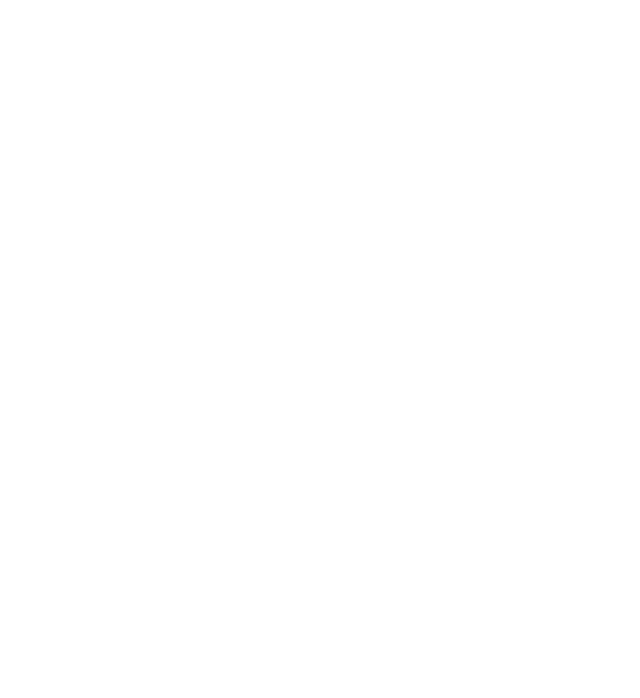
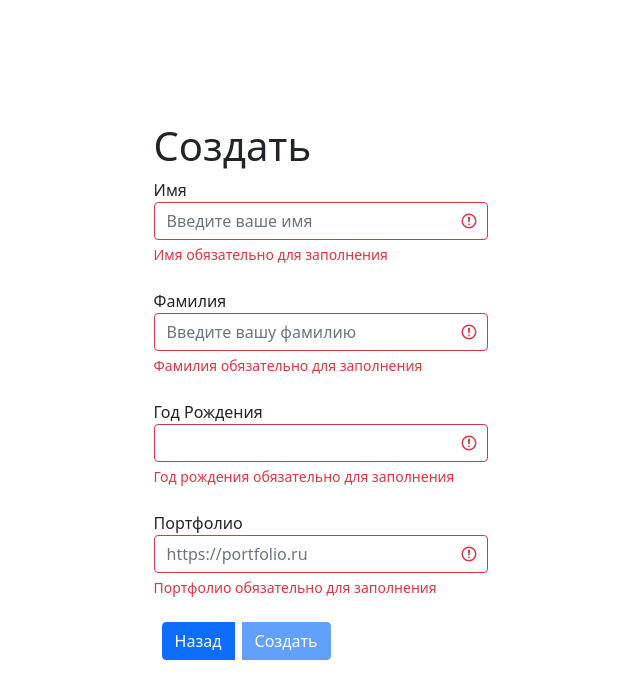
Before and after one commit to Solexofficial/react-student-card, a React (Create React App) app: page /student in a window 1280 px wide. Shown: the top 698 px of the page, without its empty margins (319-959 px from the left). Built offline with nearby package versions, Linux system fonts and the light colour scheme.

Commit message:
feat: student form, validating

```diff
--- a/src/app/App.js
+++ b/src/app/App.js
@@ -1,6 +1,6 @@
 import React from 'react';
 import { Switch, Route } from 'react-router-dom';
-import CreateForm from './layouts/createForm';
+import Form from './layouts/form';
 import Main from './layouts/main';
 
 function App() {
@@ -19,7 +19,7 @@
         >
           <Switch>
             <Route path='/' exact component={Main} />
-            <Route path='/create' component={CreateForm} />
+            <Route path='/student' component={Form} />
           </Switch>
         </div>
       </div>
--- /dev/null
+++ b/src/app/components/textField.jsx
@@ -0,0 +1,43 @@
+import React from 'react';
+import PropTypes from 'prop-types';
+
+const TextField = ({ label, type, placeholder, name, value, onChange, error, ...rest }) => {
+  const getInputClasses = () => {
+    return 'form-control' + (error ? ' is-invalid' : '');
+  };
+
+  return (
+    <div className='mb-4'>
+      <label htmlFor={name}>{label}</label>
+      <div className='input-group has-validation'>
+        <input
+          id={name}
+          name={name}
+          value={value}
+          placeholder={placeholder}
+          onChange={onChange}
+          type={type}
+          className={getInputClasses()}
+          {...rest}
+        />
+        {error && <div className='invalid-feedback'>{error}</div>}
+      </div>
+    </div>
+  );
+};
+
+TextField.defaultProps = {
+  type: 'text',
+};
+
+TextField.propTypes = {
+  label: PropTypes.string,
+  type: PropTypes.string,
+  name: PropTypes.string,
+  value: PropTypes.oneOfType([PropTypes.string, PropTypes.number]),
+  placeholder: PropTypes.string,
+  onChange: PropTypes.func,
+  error: PropTypes.string,
+};
+
+export default TextField;
--- a/src/app/layouts/createForm.jsx
+++ /dev/null
@@ -1,35 +0,0 @@
-import React from 'react';
-import { useHistory } from 'react-router';
-import { getStorageData, setStorageData } from '../utils/storage';
-
-const CreateForm = () => {
-  const history = useHistory();
-
-  const handleGoHome = () => {
-    history.replace('/');
-  };
-
-  const handleSetStorage = () => {
-    setStorageData('student', {
-      firstName: 'Mark',
-      secondName: 'Pokrovsky',
-      birthYear: 1995,
-      portfolioUrl: 'https:asd.ru',
-    });
-  };
-  return (
-    <>
-      <h1>{getStorageData('student') ? 'Редактировать' : 'Создать'}</h1>
-      <div style={{ display: 'flex' }}>
-        <button className='btn btn-primary mx-2' onClick={handleGoHome}>
-          Назад
-        </button>
-        <button className='btn btn-primary' onClick={handleSetStorage}>
-          Создать
-        </button>
-      </div>
-    </>
-  );
-};
-
-export default CreateForm;
--- /dev/null
+++ b/src/app/layouts/form.jsx
@@ -0,0 +1,113 @@
+import React, { useState, useEffect } from 'react';
+import { useHistory } from 'react-router';
+import { getStorageData, setStorageData } from '../utils/storage';
+import TextField from '../components/textField';
+import validator from '../utils/validator';
+
+const Form = () => {
+  const history = useHistory();
+  const initialState = { firstName: '', secondName: '', birthYear: '', portfolioUrl: '' };
+  const [data, setData] = useState(getStorageData('student') || initialState);
+  const [errors, setErrors] = useState({});
+
+  const validate = () => {
+    const errors = validator(data, validatorConfig);
+    setErrors(errors);
+    return Object.keys(errors).length === 0;
+  };
+
+  const isValid = Object.keys(errors).length === 0;
+
+  const validatorConfig = {
+    firstName: {
+      isRequired: { message: 'Имя обязательно для заполнения' },
+    },
+    secondName: {
+      isRequired: { message: 'Фамилия обязательно для заполнения' },
+    },
+    birthYear: {
+      isRequired: { message: 'Год рождения обязательно для заполнения' },
+      isValidYear: { message: 'Поле "Год Рождения" не корректно' },
+    },
+    portfolioUrl: {
+      isRequired: { message: 'Портфолио обязательно для заполнения' },
+      isUrl: { message: 'Поле портфолио должно быть ссылкой' },
+    },
+  };
+  useEffect(() => {
+    validate();
+  }, [data]);
+
+  const handleGoHome = () => {
+    history.replace('/');
+  };
+
+  const handleSetStorage = data => {
+    setStorageData('student', data);
+  };
+
+  const handleChange = ({ target }) => {
+    setData(prevState => ({ ...prevState, [target.name]: target.value }));
+  };
+
+  const handleSubmit = e => {
+    e.preventDefault();
+    handleSetStorage(data);
+  };
+
+  return (
+    <>
+      <div
+        style={{ display: 'flex', flexDirection: 'column', justifyContent: 'center', width: '30%', minHeight: '100%' }}
+      >
+        <h1>{getStorageData('student') ? 'Редактировать' : 'Создать'}</h1>
+        <form style={{ minHeight: 500 }}>
+          <TextField
+            label='Имя'
+            value={data.firstName}
+            placeholder='Введите ваше имя'
+            name='firstName'
+            onChange={handleChange}
+            error={errors.firstName}
+          />
+          <TextField
+            label='Фамилия'
+            value={data.secondName}
+            placeholder='Введите вашу фамилию'
+            name='secondName'
+            onChange={handleChange}
+            error={errors.secondName}
+          />
+          <TextField
+            label='Год Рождения'
+            type='number'
+            value={data.birthYear}
+            min={1900}
+            max={new Date().getFullYear()}
+            name='birthYear'
+            onChange={handleChange}
+            error={errors.birthYear}
+          />
+          <TextField
+            label='Портфолио'
+            value={data.portfolioUrl}
+            placeholder='https://portfolio.ru'
+            name='portfolioUrl'
+            onChange={handleChange}
+            error={errors.portfolioUrl}
+          />
+          <div className='btn-group'>
+            <button className='btn btn-primary mx-2' onClick={handleGoHome}>
+              Назад
+            </button>
+            <button className='btn btn-primary' type='submit' onClick={handleSubmit} disabled={!isValid}>
+              {getStorageData('student') ? 'Обновить' : 'Создать'}
+            </button>
+          </div>
+        </form>
+      </div>
+    </>
+  );
+};
+
+export default Form;
--- a/src/app/layouts/main.jsx
+++ b/src/app/layouts/main.jsx
@@ -15,7 +15,7 @@
           <h5 className='m-5'>Нет данных</h5>
         </>
       )}
-      <Link to='/create'>
+      <Link to='/student'>
         <button className='btn btn-primary' type='button'>
           {data ? 'Редактировать' : 'Добавить'}
         </button>
--- /dev/null
+++ b/src/app/utils/validator.js
@@ -0,0 +1,38 @@
+export default function validator(data, config) {
+  const errors = {};
+
+  function validate(validateMethod, data, config) {
+    let statusValidate;
+
+    switch (validateMethod) {
+      case 'isRequired':
+        statusValidate = String(data).trim() === '';
+        break;
+      case 'isUrl':
+        {
+          const urlRegExp =
+            /https?:\/\/(www\.)?[-a-zA-Z0-9@:%._\+~#=]{1,256}\.[a-zA-Z0-9()]{1,6}\b([-a-zA-Z0-9()@:%_\+.~#?&//=]*)/gm;
+          statusValidate = !urlRegExp.test(data);
+        }
+        break;
+      case 'isValidYear': {
+        statusValidate = data < 1900 || data > new Date().getFullYear();
+        break;
+      }
+      default:
+        break;
+    }
+    if (statusValidate) return config.message;
+  }
+
+  for (const fieldName in data) {
+    for (const validateMethod in config[fieldName]) {
+      const error = validate(validateMethod, data[fieldName], config[fieldName][validateMethod]);
+      if (error && !errors[fieldName]) {
+        errors[fieldName] = error;
+      }
+    }
+  }
+
+  return errors;
+}
```
Also changed, not shown: src/app/components/createStudentForm.jsx (deleted, +0 -7 lines).
